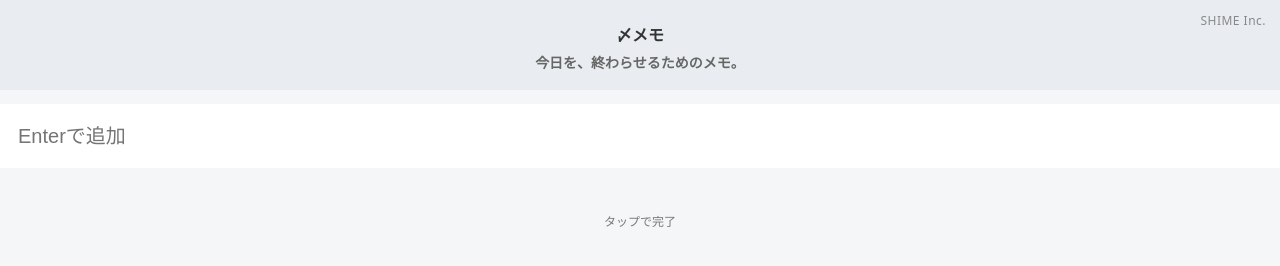
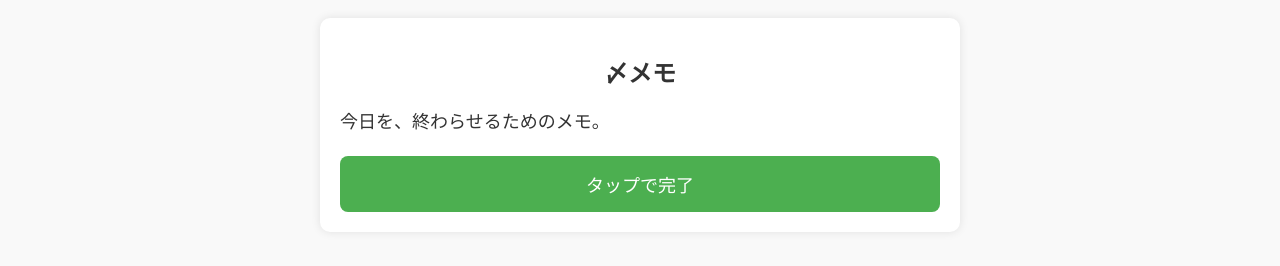
Before and after one commit to shime-memo/shime-memo, a plain HTML site: page index.html in a window 1280 px wide. Drawn offline with Linux system fonts and the light colour scheme.

Commit message:
Add files via upload

```diff
--- a/index.html
+++ b/index.html
@@ -2,133 +2,60 @@
 <html lang="ja">
 <head>
   <meta charset="UTF-8">
-<meta http-equiv="Content-Type" content="text/html; charset=UTF-8">
   <meta name="viewport" content="width=device-width, initial-scale=1.0">
   <title>〆メモ</title>
-
   <style>
     body {
-  margin: 0;
-  font-family: system-ui, -apple-system, BlinkMacSystemFont, sans-serif;
-  background: #f4f6f8;
+      font-family: sans-serif;
+      font-size: 18px;
+      padding: 10px;
+      background-color: #f9f9f9;
       color: #333;
     }
 
-#company {
-  position: fixed;
-  top: 12px;
-  right: 14px;
-  font-size: 12px;
-  color: #888;
-  letter-spacing: 0.04em;
+    .container {
+      max-width: 600px; /* PCでも読みやすい幅 */
+      margin: 0 auto;
+      background-color: #fff;
+      padding: 20px;
+      border-radius: 10px;
+      box-shadow: 0 0 10px rgba(0,0,0,0.1);
     }
 
-header {
-  padding: 22px 16px 18px;
+    h1 {
+      font-size: 24px;
       text-align: center;
-  background: #e9edf1;
-  font-weight: 600;
+      margin-bottom: 20px;
     }
 
-#subtitle {
-  margin-top: 6px;
-  font-size: 14px;
-  color: #666;
+    p {
+      font-size: 18px;
+      line-height: 1.5;
     }
 
-input {
+    button {
+      display: block;
       width: 100%;
-  height: 64px;
-  margin: 14px 0;
-  padding: 0 18px;
-  font-size: 20px;
+      padding: 15px;
+      font-size: 18px;
+      margin-top: 20px;
+      background-color: #4CAF50;
+      color: white;
       border: none;
-  outline: none;
-  box-sizing: border-box;
-  background: #ffffff;
-}
-
-ul {
-  list-style: none;
-  margin: 0;
-  padding: 8px 0;
-}
-
-li {
-  margin: 8px 12px;
-  padding: 16px;
-  background: #ffffff;
-  border-radius: 12px;
+      border-radius: 8px;
       cursor: pointer;
     }
 
-li.done {
-  color: #999;
-  text-decoration: line-through;
-  background: #eef1f4;
-}
-
-footer {
-  margin: 14px 0 20px;
-  text-align: center;
-  font-size: 12px;
-  color: #777;
+    button:active {
+      background-color: #45a049;
     }
   </style>
 </head>
-
 <body>
-
-<div id="company">SHIME Inc.</div>
-
-<header>
-  〆メモ
-  <div id="subtitle">今日を、終わらせるためのメモ。</div>
-</header>
-
-<input id="input" placeholder="Enterで追加">
-
-<ul id="list"></ul>
-
-<footer>タップで完了</footer>
-
-<script>
-const KEY = "shime-memo";
-
-const input = document.getElementById("input");
-const list = document.getElementById("list");
-
-function load() {
-  const data = JSON.parse(localStorage.getItem(KEY)) || [];
-  list.innerHTML = "";
-  data.forEach(item => {
-    const li = document.createElement("li");
-    li.textContent = item.text;
-    if (item.done) li.classList.add("done");
-    li.onclick = () => {
-      item.done = !item.done;
-      save(data);
-    };
-    list.appendChild(li);
-  });
-}
-
-function save(data) {
-  localStorage.setItem(KEY, JSON.stringify(data));
-  load();
-}
-
-input.addEventListener("keydown", e => {
-  if (e.key === "Enter" && input.value.trim()) {
-    const data = JSON.parse(localStorage.getItem(KEY)) || [];
-    data.push({ text: input.value.trim(), done: false });
-    input.value = "";
-    save(data);
-  }
-});
-
-load();
-</script>
-
+  <div class="container">
+    <h1>〆メモ</h1>
+    <p>今日を、終わらせるためのメモ。</p>
+    <button onclick="alert('完了!')">タップで完了</button>
+  </div>
 </body>
 </html>
```
Lines whose indentation alone changed are shown as unchanged.
